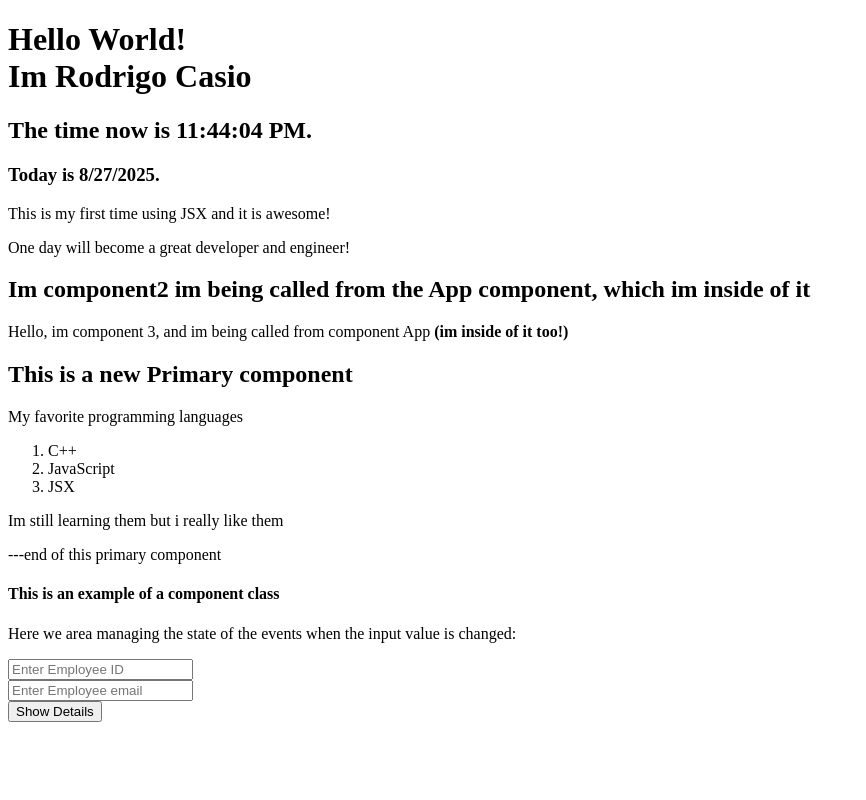
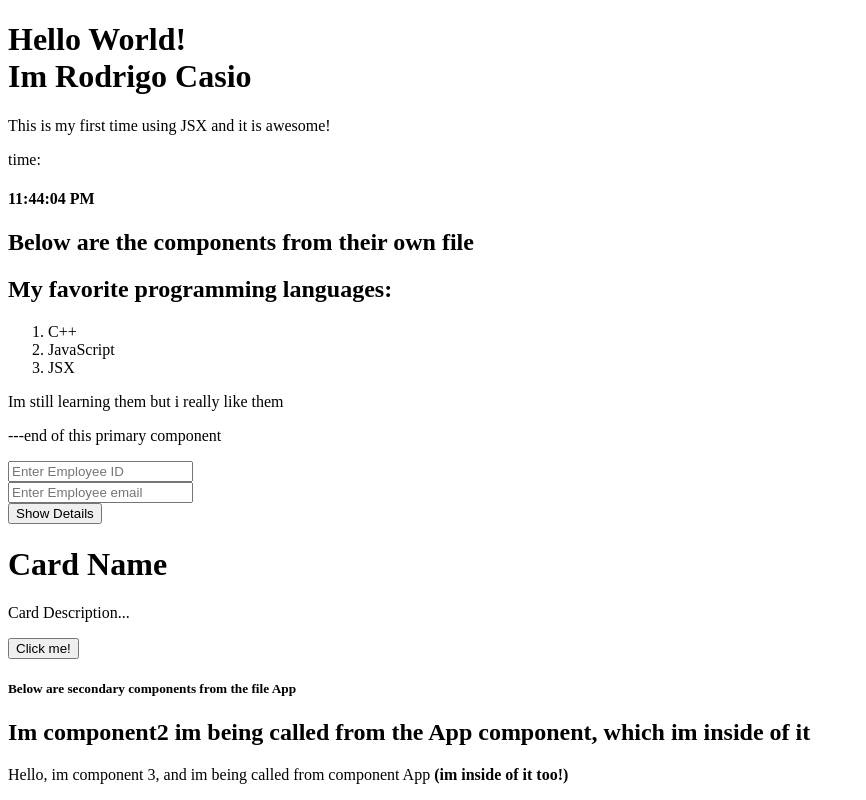
Before and after one commit to rodrigcasio/React-rcasio-projects, a React (Vite) app in the folder courseraPracticeIBM/myfirstapp/: page / in a window 1280 px wide. Shown: the whole page, without its empty margins (0-866 px from the left). Built offline with nearby package versions, Linux system fonts and the light colour scheme.

Commit message:
Modified files

```diff
--- a/courseraPracticeIBM/myfirstapp/src/App.jsx
+++ b/courseraPracticeIBM/myfirstapp/src/App.jsx
@@ -1,25 +1,23 @@
-import React, { useState, useEffect } from 'react'
+import React, { useState, useEffect } from 'react';
+import ListFavLanguages, {Comp1LFL, Comp2LFL} from './Components/ListFavLanguages.jsx';
+import OrganizationDetails from './Components/OrganizationDetails.jsx'; // importing the new parent component
+import Card from './Components/Card.jsx';
+import Clock from './Components/Clock.jsx';
 
 function App() { // primary component , it is a defualt export
-  const [currDate, setCurrDate] = useState(new Date()); // 1. Use 'useState' to create a state variable for the current time
-
-  useEffect(() => {     // 2. use 'useEffect' to set up timer when the component mounts.
-    const timerID = setInterval(() =>{    // This function will run once after the initial render
-      setCurrDate(new Date());  // update the state with the new time every second.
-    }, 1000);
-
-    return () => clearInterval(timerID);    // 3. clear up the timer when the component unmounts
-  }, []);   // the empty array  [] tells React to run this effect only once.
-
   return (
     <div>
       <h1>Hello World!<br />Im Rodrigo Casio</h1>
-      <h2>The time now is {currDate.toLocaleTimeString()}.</h2>
-      <h3>Today is {currDate.toLocaleDateString()}.</h3>
       <p>This is my first time using JSX and it is awesome!</p>
-      <p>One day will become a great developer and engineer!</p>
-      {/*child div here adding components inside this compontens*/}
+      <p>time: {<Clock />}</p>
       <div>
+        <h2>Below are the components from their own file</h2>
+        <ListFavLanguages />
+        <OrganizationDetails />
+        <Card />
+      </div>
+      <div>
+        <h5>Below are secondary components from the file App</h5>
         <Comp2A />
         <Comp3A />
       </div>
--- a/courseraPracticeIBM/myfirstapp/src/EmployeeDetails.jsx
+++ /dev/null
@@ -1,74 +0,0 @@
-import React, { Component } from 'react';
-
-// .state  :  represetns the data that the component needs to render and respond to user interactions
-
-class EmployeeDetails extends Component {
-    constructor(props){
-        super(props);
-        this.state = { employee_id: '', employee_email: '' }; // initialize to properties : employee_id and employee_email both set to empty strings
-    }
-
-    handleInputChange = event => {      // method() is triggered whenever a change occurs in the input fields
-        const { name, value } = event.target;
-        this.setState({ [name]: value });       // update the value of the data with this.setState
-    };
-
-    // render method()
-    render(){
-        const { employee_id, employee_email } = this.state;
-        const { employee_designation } = this.props;        // new
-        return (
-            <div className="EmployeeDetails">
-                <h4>This is an example of a component class</h4>
-                <p>Here we area managing the state of the events when the input value is changed: </p>
-
-                <input type="text" name="employee_id" value={employee_id}
-                    onChange={ this.handleInputChange } placeholder='Enter Employee ID' />
-                <br></br>
-                <input type="text" name="employee_email" value={employee_email}
-                    onChange={ this.handleInputChange } placeholder='Enter Employee email' />
-                <br></br>
-                <button onClick={ () => alert(`Employee ID: ${employee_id}\nEmail: ${employee_email}\nDesignation: ${employee_designation}.`)}>Show Details</button>
-            </div>
-        );
-    }
-}
-export default EmployeeDetails;
-
-/*  Code Explanation
-
-This is the **child component**. It is responsible for its own behavior and display. It manages
-its internal data (what the user types) using **state**. It also uses the data provided by its
-parent, which is accessed through **props**. The key difference is that state is internal and can
-be changed by the component, while props are external and read-only.
-
-Ln-by-ln Explanation
-
-1. import React, { Component } from 'react';:
- This imports React and the Component class, which is necessary for defining a class component.
-
-2. class EmployeeDetails extends Component { ... }:
- This line declares a new class component named EmployeeDetails that inherits from React's Component class.
-
-3. constructor(props){ ... }:
- The constructor is the first method called when the component is created. It's where you initialize the component's state and bind methods.
-
-4. super(props);:
- This is a required call in the constructor of a class component. It calls the constructor of the parent class (Component) and ensures that this.props is correctly set.
-
-5. this.state = { employee_id: '', employee_email: '' };:
- This initializes the component's state. This data is private to the component and can be changed over time using this.setState().
-
-6. render(){ ... }:
- This is a required method in every class component. It returns the JSX that defines the component's UI. This method is called every time the component's state or props change.
-
-7. const { employee_designation } = this.props;:
- This is where the prop is received. this.props is a built-in object in class components that contains all the props passed from the parent. We use destructuring to easily access the employee_designation prop.
-
-8. const { employee_id, employee_email } = this.state;:
- This is where you access the component's state for use in your JSX.
-
-9. <button onClick={ () => alert(...) }>Show Details</button>:
- This is the button that triggers the alert pop-up. The alert's message uses the values from both state and props (${employee_id}, ${employee_email}, and ${employee_designation}), which demonstrates how your component can use data from both sources.
-
-*/
--- a/courseraPracticeIBM/myfirstapp/src/ListFavLanguages.jsx
+++ /dev/null
@@ -1,31 +0,0 @@
-function ListFavLanguages(){       // primary comp
-    return(
-        <div>
-            <h2>This is a new Primary component</h2>
-            <p>My favorite programming languages</p>
-            <ol>
-                <li>C++ </li>
-                <li>JavaScript</li>
-                <li>JSX</li>
-            </ol>
-            <Comp1LFL/>
-            <Comp2LFL />
-        </div>
-    );
-}
-
-// LFL : ListFavLanguages
-
-export function Comp1LFL() { // secondary comp
-    return (
-        <p>Im still learning them but i really like them</p>
-    );
-}
-
-export function Comp2LFL() {
-    return (
-        <p>---end of this primary component</p>
-    )
-}
-
-export default ListFavLanguages;
--- a/courseraPracticeIBM/myfirstapp/src/OrganizationDetails.jsx
+++ /dev/null
@@ -1,63 +0,0 @@
-import React from 'react'
-import EmployeeDetails from './EmployeeDetails.jsx'
-
-function OrganizationDetails () {
-    const employee_designation = 'Project Manager'; // value of the prop
-    return (
-        <>  {/* EmployeeDetails becomes a child component  */}
-            <EmployeeDetails employee_designation = { employee_designation }/>
-        </>
-    )
-}
-export default OrganizationDetails;
-
-
-/*
-    Code Explanation
-
-    This component acts as a parent to EmployeeDetails
-    Its primary porpuse is to define and pass props to its child
-
-    1. Define the value of the prop here in the parent component.
-    const employee_delegation = 'Project Manager';  ln:5
-
-    2.  Pass the 'employee_designation' variable as a prop to the child component.
-    <EmployeeDetails employee_designation = { employee_designation } />     ln:8
-
-    Explanation:
-
-    This is the **parent component**. In React, data flows in one direction: from parent to child.
-    This component demonstrates that fundamental principle by holding the 'employee_designation'
-    data and passing it down to the 'EmployeeDetails' component. It doesn't use the data itself;
-    it's simply a container that gives its child the information it needs. This makes the child
-    component more reusable since it can receive different data from different parents.
-
-ln-by-ln- expl:
-
-1. import React from 'react':
- This imports the core React library, which is necessary for creating React components.
-
-2. import EmployeeDetails from './EmployeeDetails.jsx':
- This line is crucial. It imports the EmployeeDetails component from its file, making it available for use in this component.
-
-3. function OrganizationDetails () { ... }:
- This defines your parent component. It's a functional component that will contain and manage the child component.
-
-4. const employee_designation = 'Project Manager';:
- This creates a local variable within the parent component. This variable holds the data that you want to pass down as a prop.
-
-5. return (...):
- This returns the JSX that defines the parent component's UI.
-
-6. <EmployeeDetails employee_designation = { employee_designation }/>:
- This is where the parent-child relationship is established and the prop is passed. The employee_designation on the left is the prop name that the child will receive. The { employee_designation } on the right is the value from the local variable defined in this parent component.
-
-7. export default OrganizationDetails;:
-This exports the OrganizationDetails component so it can be imported and used by other files, like main.jsx.
-
-    The OrganizationDetails component becomes the parent simply because it renders the EmployeeDetails component inside of it.
-    The Parent-Child Relationship
-
-    Parent: The component that contains and renders another component.
-    Child: The component that is rendered by another component.
- */
--- a/courseraPracticeIBM/myfirstapp/src/main.jsx
+++ b/courseraPracticeIBM/myfirstapp/src/main.jsx
@@ -1,16 +1,12 @@
 import React from 'react';
 import ReactDOM from 'react-dom/client';
 import App, { Comp2A, Comp3A } from './App.jsx'
-import ListFavLanguages, {Comp1LFL, Comp2LFL} from './ListFavLanguages.jsx'
-import OrganizationDetails from './OrganizationDetails.jsx' // importing the new parent component
 
 const root = ReactDOM.createRoot(document.getElementById('root'));
 
 // inserting components inside the root render
 root.render(
   <>
-  <App />
-  <ListFavLanguages />
-  <OrganizationDetails />
+    <App />
   </>
 );
```
